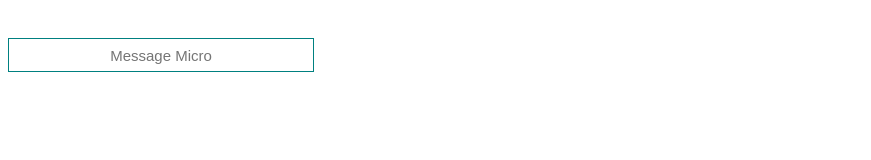
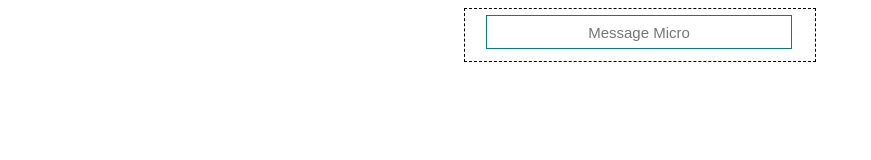
Before and after one commit to TTP-2/TTP, a plain HTML site: page Micro.html in a window 1280 px wide. Shown: the whole page, without its empty margins (0-871 px from the left). Drawn offline with Linux system fonts and the light colour scheme.

Commit message:
Update Micro.html

```diff
--- a/Micro.html
+++ b/Micro.html
@@ -11,6 +11,10 @@
             font-size: 15px;
             text-align: center;
             border: 1px solid teal;
+            position: absolute;
+            margin-top: 6px;
+            margin-left: 21px;
+
         }
 
         button {
@@ -26,17 +30,22 @@
 
         div {
             border: dashed 1px black;
-            width: 150px;
-            height: 30px;
+            width: 350px;
+            margin: auto;
+        }
+        p {
+            text-align: center;
         }
     </style>
 </head>
 
 <body>
+<div>
     <input id="input" type="text" placeholder="Message Micro" onkeypress="checkEnter(event)">
     <br>
     <br>
     <p id="Message"></p>
+</div>
     <script>
         function checkEnter(event) {
             if (event.key === "Enter" && input.value === "hi") {
```
